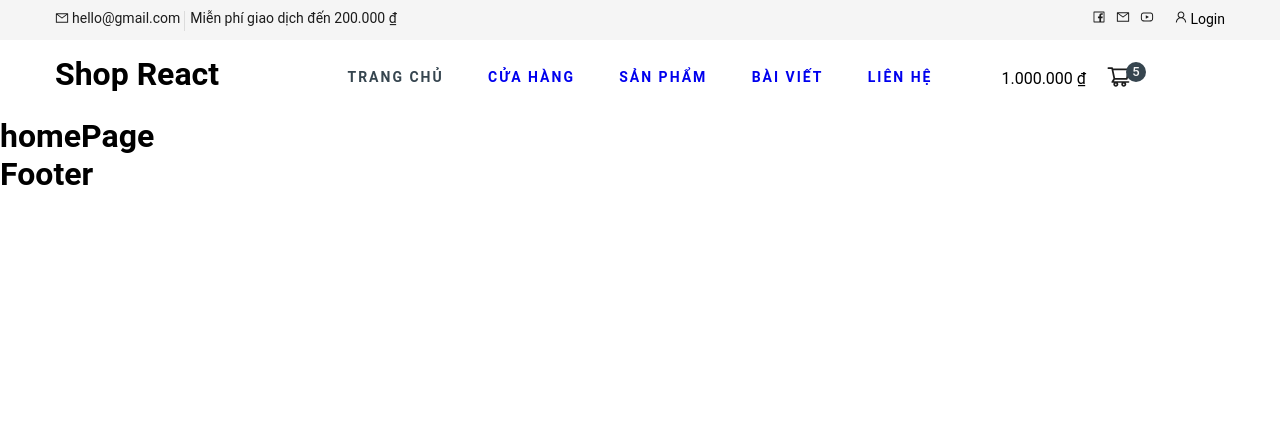
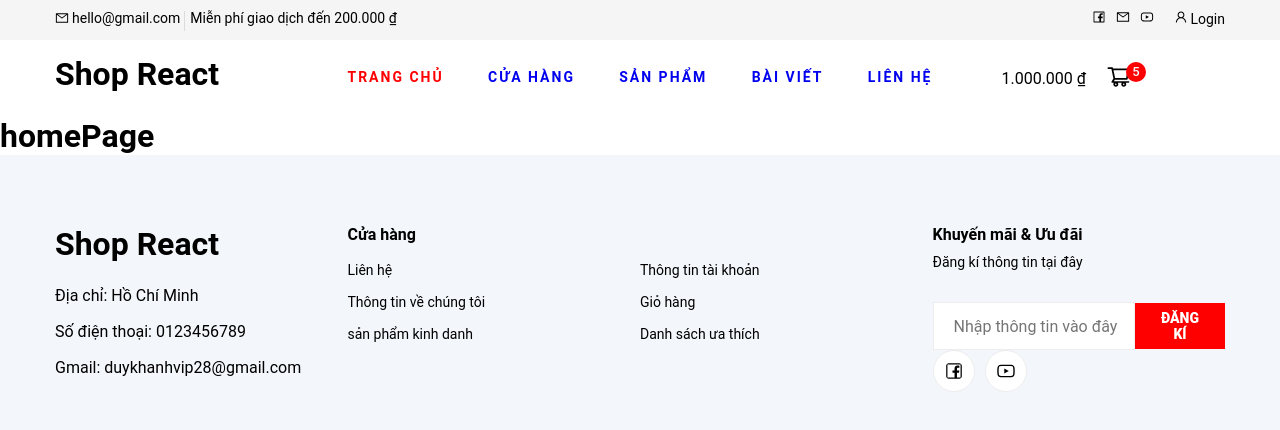
Before and after one commit to BlackerDK/React-Learning, a React (Create React App) app in the folder FE/duykhanhshop/: page / in a window 1280 px wide. Shown: the top 430 px of the page. Built offline with nearby package versions, Linux system fonts and the light colour scheme.

Commit message:
Create footer and design

```diff
--- a/FE/duykhanhshop/src/pages/user/theme/footer/index.js
+++ b/FE/duykhanhshop/src/pages/user/theme/footer/index.js
@@ -1,9 +1,75 @@
-import { memo } from "react"
+import { memo } from "react";
+import "./style.scss";
+import { Link } from "react-router-dom";
+import { AiOutlineFacebook, AiOutlineYoutube } from "react-icons/ai";
 
-const FooterLayout = ()=>{
-return (
-    <h1>Footer</h1>
-)
+
+const FooterLayout = () => {
+    return (
+        <footer className="footer">
+            <div className="container">
+                <div className="row">
+                    <div className="col-lg-3 col-md-6 col-sm-6 col-xs-12">
+                        <div className="footer_about">
+                            <h1 className="footer_about_logo">
+                                Shop React
+                            </h1>
+                            <ul>
+                                <li>Địa chỉ: Hồ Chí Minh</li>
+                                <li>Số điện thoại: 0123456789</li>
+                                <li>Gmail: duykhanhvip28@gmail.com</li>
+                            </ul>
+                        </div>
+                    </div>
+                    <div className="col-lg-6 col-md-12 col-sm-12 col-xs-12">
+                        <div className="footer_widget">
+                            <h6>Cửa hàng</h6>
+                            <ul>
+                                <li>
+                                    <Link to={''}>Liên hệ</Link>
+                                </li>
+                                <li>
+                                    <Link to={''}>Thông tin về chúng tôi</Link>
+                                </li>
+                                <li>
+                                    <Link to={''}>sản phẩm kinh danh</Link>
+                                </li>
+                            </ul>
+                            <ul>
+                                <li>
+                                    <Link to={''}>Thông tin tài khoản</Link>
+                                </li> <li>
+                                    <Link to={''}>Giỏ hàng</Link>
+                                </li> <li>
+                                    <Link to={''}>Danh sách ưa thích</Link>
+                                </li>
+                            </ul>
+                        </div>
+                    </div>
+                    <div className="col-lg-3 col-md-6 col-sm-6 col-xs-12">
+                        <div className="footer_widget">
+                            <h6>Khuyến mãi & Ưu đãi</h6>
+                            <p>Đăng kí thông tin tại đây</p>
+                            <form className="" action="#">
+                                <div className="input_group">
+                                    <input className="" type="text" placeholder="Nhập thông tin vào đây"></input>
+                                    <button className="button_submit" type="submit">Đăng kí</button>
+                                </div>
+                                <div className="footer_widget_social">
+                                    <div>
+                                        <AiOutlineFacebook />
+                                    </div>
+                                    <div>
+                                        <AiOutlineYoutube />
+                                    </div>
+                                </div>
+                            </form>
+                        </div>
+                    </div>
+                </div>
+            </div>
+        </footer>
+    )
 };
 
 export default memo(FooterLayout);
--- /dev/null
+++ b/FE/duykhanhshop/src/pages/user/theme/footer/style.scss
@@ -0,0 +1,108 @@
+@use "sass:map";
+@import "style/pages/_theme";
+
+.footer {
+    background: #f3f6fa;
+    padding-top: 70px;
+    padding-bottom: 0;
+
+    .footer_about {
+        margin-bottom: 30px;
+
+        .footer_about_logo {
+            margin-bottom: 15px;
+            display: inline-block;
+        }
+
+        ul li {
+            font-size: 16px;
+            color: map.get($theme-colors, "normal-text");
+            line-height: 36px;
+            list-style: none;
+        }
+    }
+
+    .footer_widget {
+        margin-bottom: 30px;
+        overflow: hidden;
+
+        h6 {
+            color: map.get($theme-colors, "normal-text");
+            margin-bottom: 10px;
+            font-weight: bold;
+            font-size: 16px;
+        }
+
+        ul {
+            float: left;
+            width: 50%;
+
+            li {
+                list-style: none;
+
+                a {
+                    color: map.get($theme-colors, "normal-text");
+                    font-size: 14px;
+                    line-height: 32px;
+                    text-decoration: none;
+                }
+            }
+        }
+
+        p {
+            font-size: 14px;
+            color: map.get($theme-colors, "normal-text");
+            margin-bottom: 32px;
+        }
+    }
+
+    form {
+        margin-bottom: 32px;
+
+        .input_group {
+            display: flex;
+            align-items: center;
+
+            input {
+                width: 100%;
+                font-size: 16px;
+                padding-left: 20px;
+                color: map.get($theme-colors, "normal-text");
+                height: 46px;
+                border: 1px solid #ededed;
+
+                ::placeholder {
+                    color: map.get($theme-colors, "normal-text");
+                }
+            }
+
+            button {
+                padding: 0 26px;
+                height: 46px;
+            }
+        }
+    }
+
+    .footer_widget_social {
+        display: flex;
+        align-items: center;
+        column-gap: 10px;
+
+        div {
+            :hover {
+                border: white;
+                background: map.get($theme-colors,"main");
+                color:white;
+            }
+            svg{
+                font-size: 20px;
+                padding: 10px;
+                border: 1px solid #ededed;
+                border-radius: 50%;
+                transition: all, 0.3s;
+                background: white;
+                cursor: pointer;
+            }
+        }
+    }
+}
--- a/FE/duykhanhshop/src/pages/user/theme/header/index.js
+++ b/FE/duykhanhshop/src/pages/user/theme/header/index.js
@@ -103,8 +103,20 @@ const HeaderLayout = () => {
                             <ul>
                                 {
                                     menus?.map((menu, menuKey) => (
-                                        <li key={menuKey} className={menuKey===0 ? "active_menu" : ""}>
+                                        <li key={menuKey} className={menuKey === 0 ? "active_menu" : ""}>
                                             <Link to={menu?.path}>{menu?.name}</Link>
+                                            {
+                                                menu.child && (
+                                                    <ul className="header_menu_dropdown">
+                                                        {menu?.child.map((childrenItem, childKey) => (
+                                                            <li key={`${menuKey}-${childKey}`}>
+                                                                <Link to={childrenItem.path}>{childrenItem.name}</Link>
+                                                            </li>
+                                                        )
+                                                        )}
+                                                    </ul>
+                                                )
+                                            }
                                         </li>
                                     ))}
                             </ul>
--- a/FE/duykhanhshop/src/pages/user/theme/header/style.scss
+++ b/FE/duykhanhshop/src/pages/user/theme/header/style.scss
@@ -73,6 +73,7 @@
         justify-content: space-between;
         li{
             list-style: none;
+            position: relative;
             a{
                 text-decoration: none;
                 font-size: 14px;
@@ -85,8 +86,35 @@
                 display: block;
             }
         }
+        li:hover .header_menu_dropdown{
+            opacity: 1;
+            visibility: visible;
+        }
         .active_menu a{
             color: map.get($theme-colors,"main");
+        }
+        .header_menu_dropdown{
+            background: black;
+            display: block;
+            position: absolute;
+            width: 180px;
+            z-index: 9;
+            padding: 5px 0;
+            transition: all, 0.3s ;
+            opacity: 0;
+            visibility: hidden;
+            li{
+                a{
+                    color: white;
+                    text-transform: capitalize;
+                    font-weight: 400;
+                    padding: 5px 15px;
+                    text-align: center;
+                }
+                :hover {
+                    color: map.get($theme-colors,"main");
+                }
+            }
         }
     }
 }
--- a/FE/duykhanhshop/src/style/pages/_all.scss
+++ b/FE/duykhanhshop/src/style/pages/_all.scss
@@ -30,6 +30,30 @@ body {
     flex: 0 0 50%;
     max-width: 50%;
 }
+.col-3 {
+    flex: 0 0 25%;
+    max-width: 25%;
+}
+.col-lg-3 {
+    flex: 0 0 25%;
+    max-width: 25%;
+}
+.col-lg-6 {
+    flex: 0 0 50%;
+    max-width: 50%;
+}
+
+.button_submit{
+    font-size: 14px;
+    color: white;
+    font-weight: 800;
+    text-transform: uppercase;
+    display: inline-block;
+    padding: 16px 30px 37px;
+    background: map.get($theme-colors,"main");
+    border: none;
+    height: 100%;
+}
 @include Responsive($DESKTOP){
     .col-xl-3{
         flex: 0 0 25%;
@@ -46,10 +70,29 @@ body {
         max-width: 25%;
     }
 }
-
-@include Responsive($SMALL_DEVICES){
-    .col-lg-3{
-        flex: 0 0 25%;
-        max-width: 25%;
+@include Responsive($TABLET_DEVICE){
+    .col-md-6{
+        flex: 0 0 50%;
+        max-width: 50%;
+    }
+    .col-md-12{
+        flex: 0 0 100%;
+        max-width: 100%;
     }
 }
+@include Responsive($SMALL_DEVICES){
+    .col-xs-12{
+        flex: 0 0 100%;
+        max-width: 100%;
+    }
+}
+@include Responsive($WIDE_MOBILE){
+    .col-sm-6{
+        flex: 0 0 50%;
+        max-width: 50%;
+    }
+    .col-sm-12{
+        flex: 0 0 100%;
+        max-width: 100%;
+    }
+}
--- a/FE/duykhanhshop/src/style/pages/_theme.scss
+++ b/FE/duykhanhshop/src/style/pages/_theme.scss
@@ -1,5 +1,5 @@
 //Common theme style
 $theme-colors :(
-    "main": #36454f,
-    "normal-text": #1c1c1c,
+    "main": red,
+    "normal-text": #000000,
 )
```
